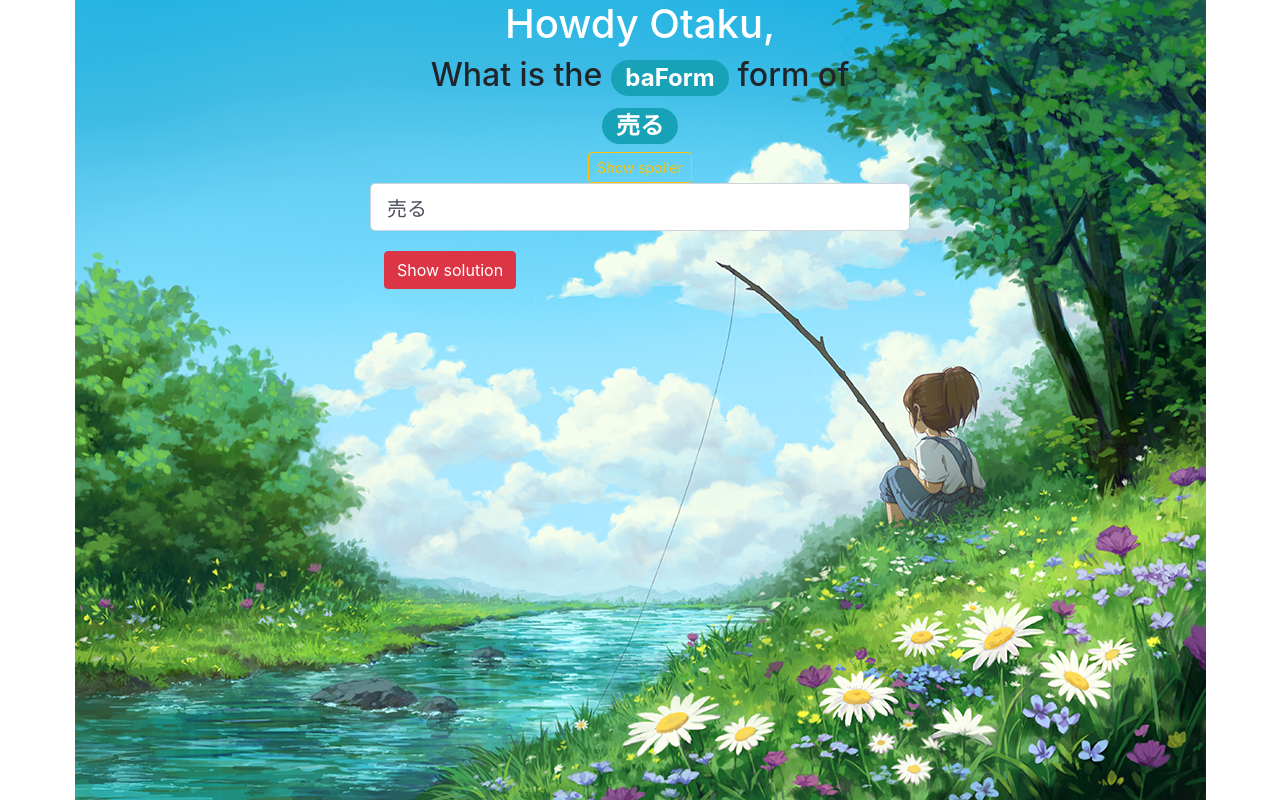
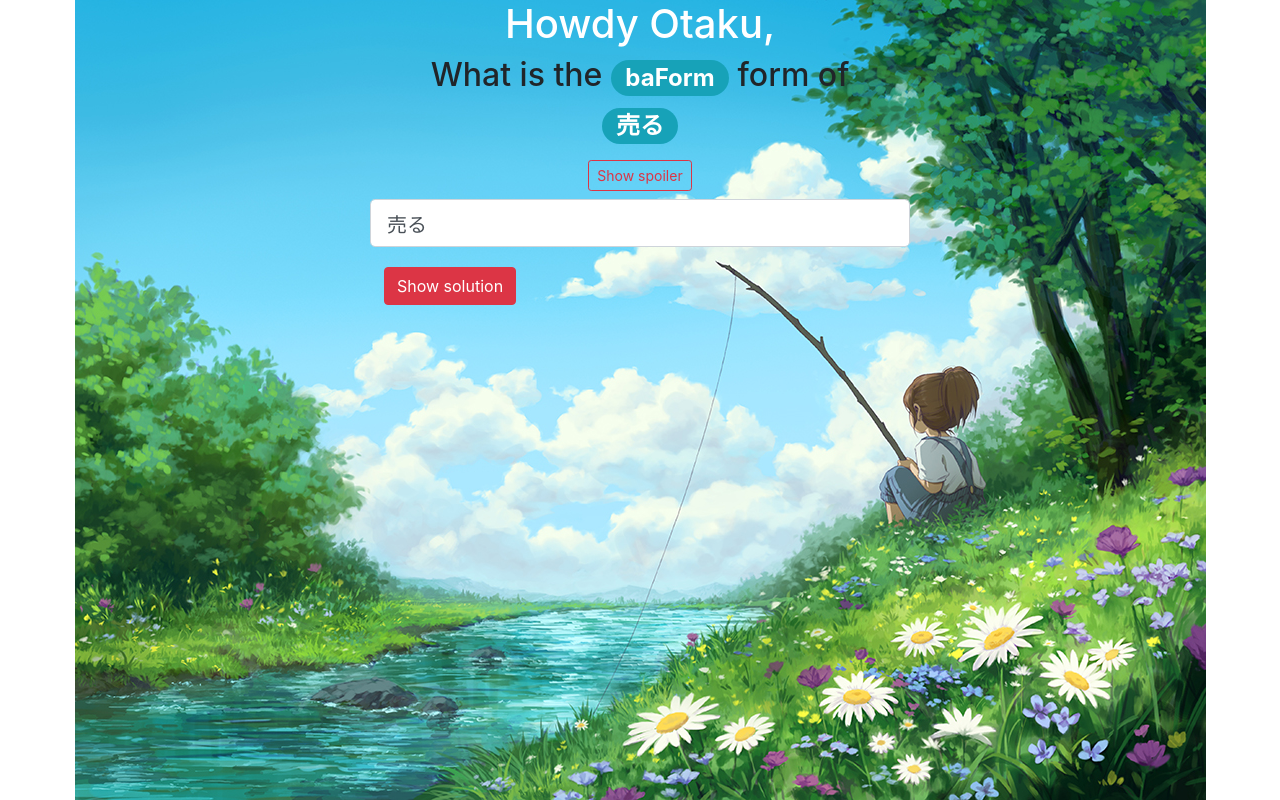
Before and after one commit to Aklakan/japanese-word-forms-trainer, a Vue app: page / in a window 1280 px wide. Built offline with nearby package versions, Linux system fonts and the light colour scheme.

Commit message:
Fixed spacing issue

```diff
--- a/src/components/AppHome.vue
+++ b/src/components/AppHome.vue
@@ -21,24 +21,18 @@
 
     <div class="row"　v-show="!taskDone">
       <div class="col-sm-6 offset-sm-3 text-center">
-<div class="btn-group" role="group">
-        <button type="button" class="btn btn-outline-warning btn-sm" v-on:click='showSpoiler = !showSpoiler'>{{showSpoiler ? 'Hide' : 'Show'}} spoiler</button>
-</div>
+        <button type="button" class="btn btn-outline-danger btn-sm m-2" v-on:click='showSpoiler = !showSpoiler'>{{showSpoiler ? 'Hide' : 'Show'}} spoiler</button>
       </div>
     </div>
 
     <div class="row">
       <div class="col-sm-6 offset-sm-3 text-center">
-
         <fieldset :disabled="taskDone">
-        <div class="form-group">
-<!--          <div class="form-group"> -->
+      　　  <div class="form-group">
             <input class="form-control form-control-lg" v-bind:class="{ 'is-invalid': taskFail, 'is-valid': taskSuccess }" type="text" v-model="answer" @input="validate">
-          </div>
-<!--        </div> -->
-</fieldset>
-
-</div>
+       　　 </div>
+　　　　　　</fieldset>
+　　　　　　</div>
     </div>
 
     <div class="form-text"></div>
```
